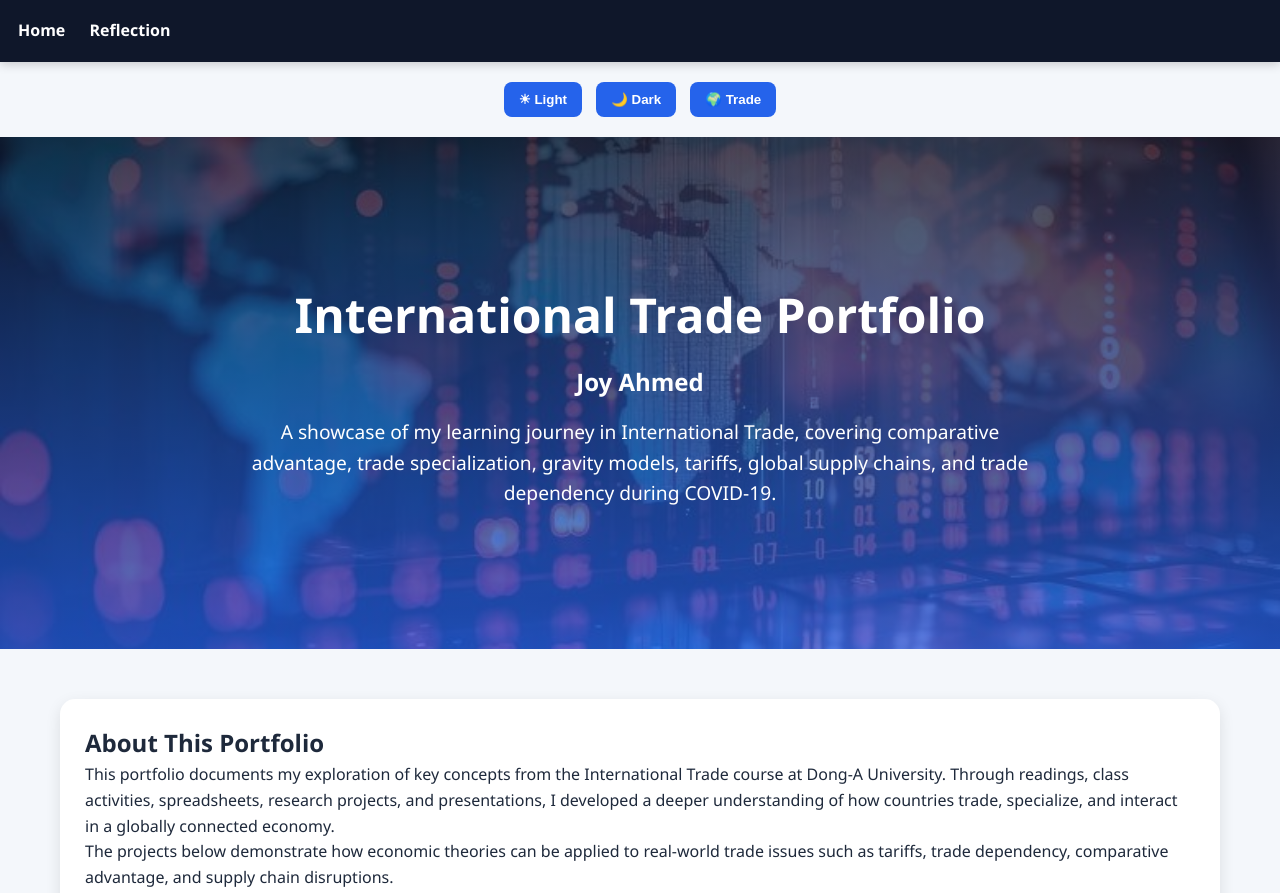
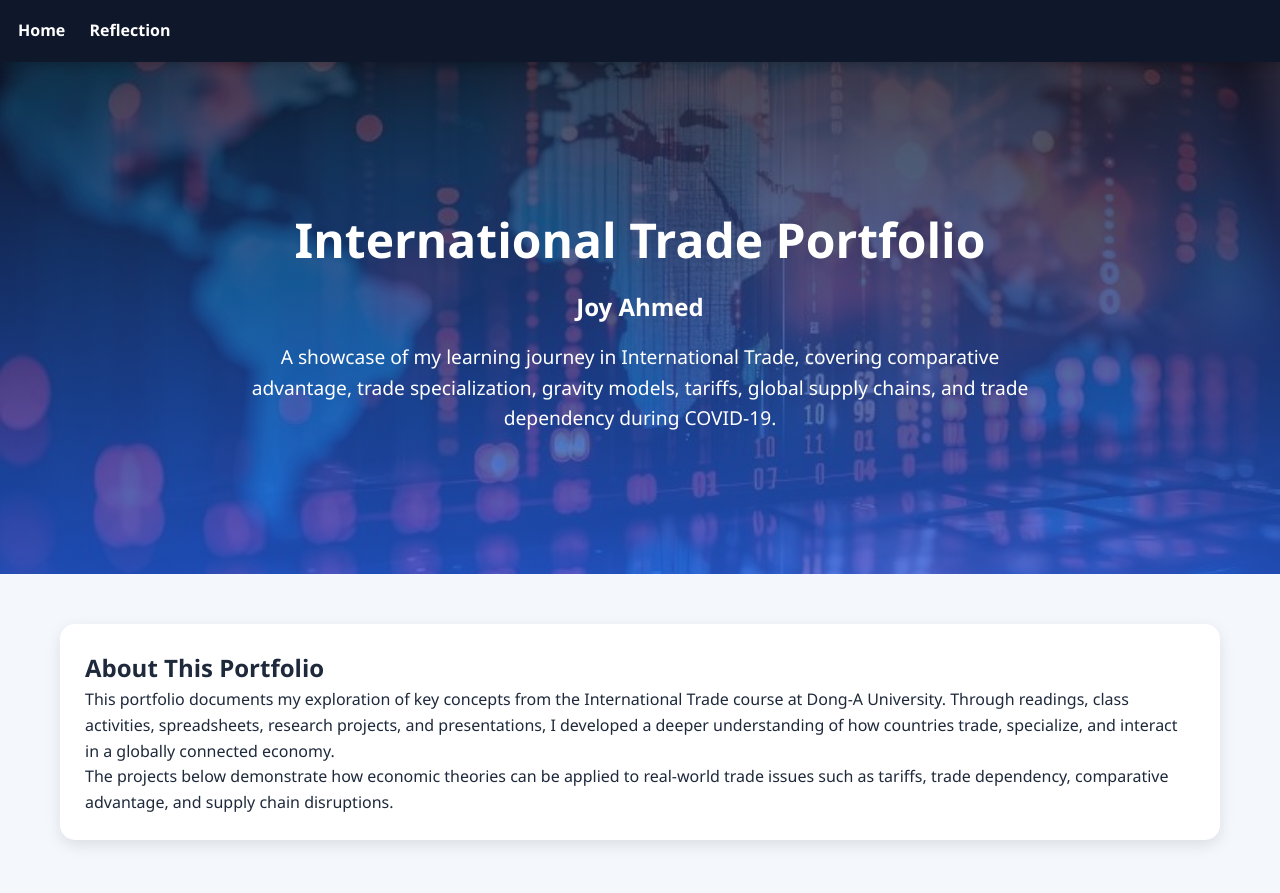
Before and after one commit to Joy-creator04/international-trade-portfolio, a plain HTML site: page index.html in a window 1280 px wide. Shown: the top 893 px of the page. Drawn offline with Linux system fonts and the light colour scheme.

Commit message:
Update index.html

```diff
--- a/index.html
+++ b/index.html
@@ -124,11 +124,7 @@ margin-top:50px;
 <a href="index.html">Home</a>
 <a href="reflection.html">Reflection</a>
 </nav>
-<div class="theme-switcher">
-<button onclick="setTheme('light')">☀ Light</button>
-<button onclick="setTheme('dark')">🌙 Dark</button>
-<button onclick="setTheme('trade')">🌍 Trade</button>
-</div>
+
 <section class="hero home-hero">
 
 <h1>International Trade Portfolio</h1>
```
